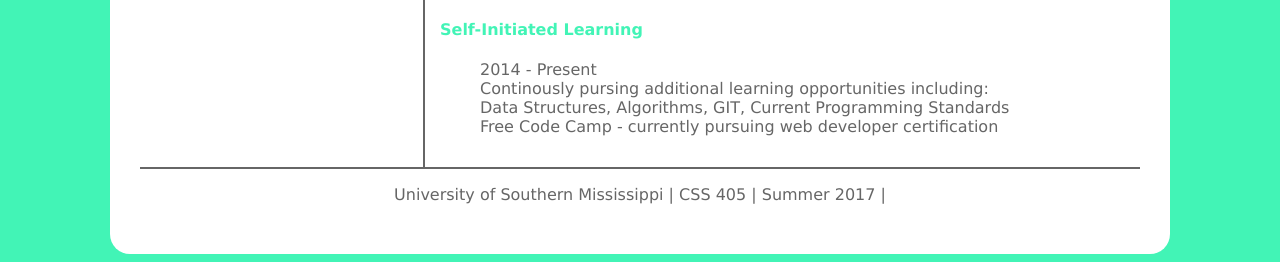
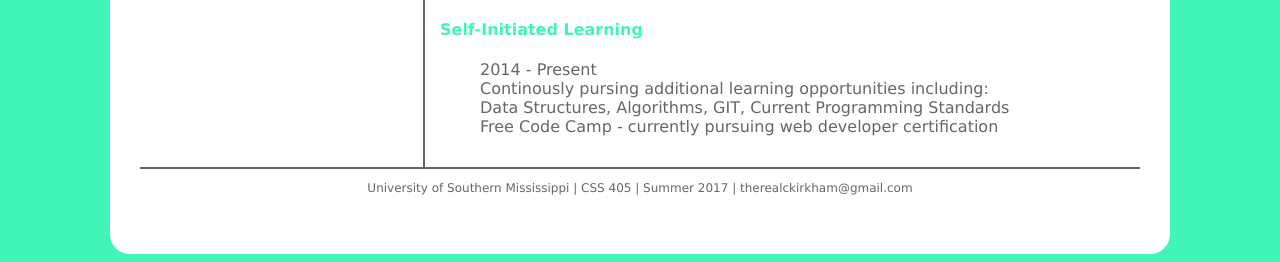
Before and after one commit to Puugu/ClassResumeWebsite, a PHP site: page / in a window 1280 px wide. Shown: the part 906-1168 px from the top of the page. Run offline with PHP 8.4, Linux system fonts and the light colour scheme; some libraries are stand-ins or nearby versions.

Commit message:
update at end of night

```diff
--- a/index.html
+++ b/index.html
@@ -183,13 +183,13 @@ Creation Date: 25 July 2017
 						Message<br>
 						<input type="textarea" name="message" class="textAreaInput" required><br>
 						<!--Submit Button-->
-						<input type="submit" class="submitButton">
+						<input type="submit" id="contactSubmitButton" class="submitButton">
 					</form>
 				</div>
 			</div>
 		</div>
 		<div class="footer">
-			<p>University of Southern Mississippi | CSS 405 | Summer 2017 | <a href="mailto:therealckirkham@gmail.com"</a></p>
+			<p>University of Southern Mississippi | CSS 405 | Summer 2017 | <a id="footerEmail" href="mailto:therealckirkham@gmail.com">therealckirkham@gmail.com</a></p>
 		</div>
 	</div>
 </body>
--- a/style.css
+++ b/style.css
@@ -70,4 +70,10 @@ ul{
 	height: 60px;
 	border-top: 2px solid #666;
     text-align: center;
+	font-size: 12px;
 }
+
+#footerEmail{
+	color: #666;
+	text-decoration: none;
+};
```
